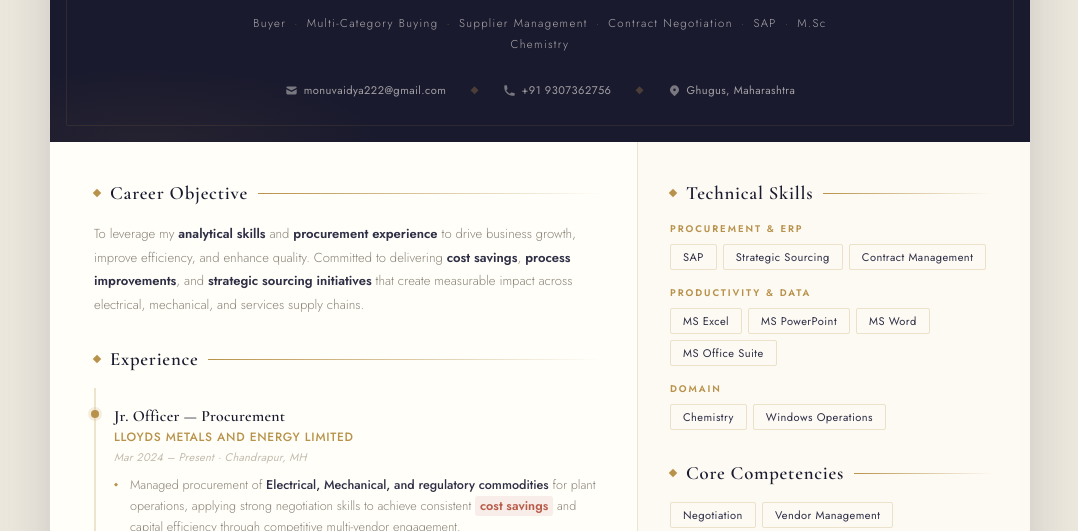
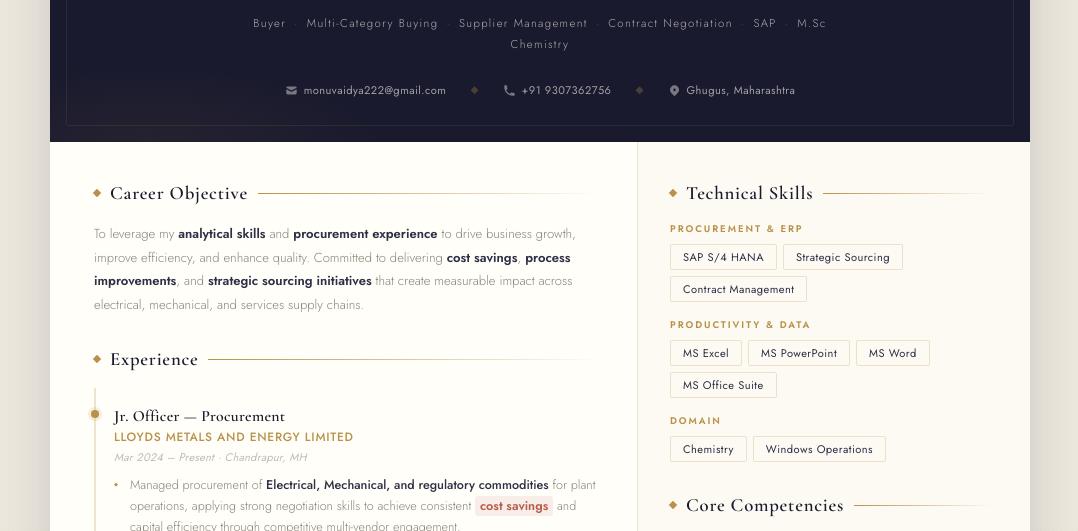
Before and after one commit to NomanMustaquekhan/Monu_Vaidya_CV, a plain HTML site: page index.html in a window 1280 px wide. Shown: the part 210-741 px from the top of the page, without its empty margins (100-1178 px from the left). Drawn offline with nearby package versions, Linux system fonts and the light colour scheme.

Commit message:
Update index.html

```diff
--- a/index.html
+++ b/index.html
@@ -594,7 +594,7 @@ body {
 
         <div class="sub-label">Procurement &amp; ERP</div>
         <div class="pills">
-          <span class="pill">SAP</span>
+          <span class="pill">SAP S/4 HANA</span>
           <span class="pill">Strategic Sourcing</span>
           <span class="pill">Contract Management</span>
         </div>
```
